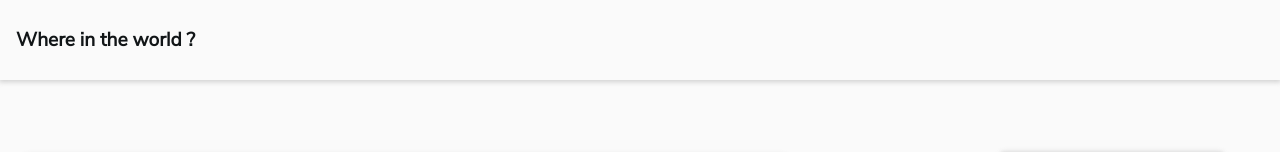
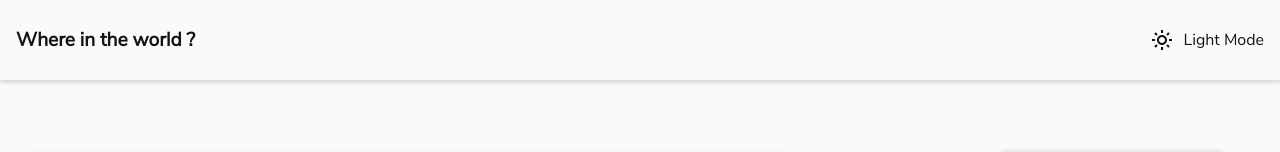
Before and after one commit to abdelmawlaSouat/REST-Countries-API, a React (Create React App) app: page / in a window 1280 px wide. Shown: the top 152 px of the page. Built offline with nearby package versions, Linux system fonts and the light colour scheme; no server answers.

Commit message:
Fix ThemeSwitcher display & add scale to country card

```diff
--- a/src/components/ui/CountryCard.module.scss
+++ b/src/components/ui/CountryCard.module.scss
@@ -6,6 +6,12 @@
   margin: 3rem 1rem;
   border-radius: 5px;
   box-shadow: 0px 1px 5px 1px var(--shadow-color);
+  transition: all 0.1s ease-in;
+
+  &:hover {
+    cursor: pointer;
+    transform: scale(1.1);
+  }
 
   img {
     width: 100%;
--- a/src/components/ui/ThemeSwitcher.tsx
+++ b/src/components/ui/ThemeSwitcher.tsx
@@ -4,7 +4,7 @@
  * Email: abdelmawla.souat@gmail.com
  * -----
  * Created at: 2021-06-02 5:00:10 pm
- * Last Modified: 2021-06-07 6:53:01 pm
+ * Last Modified: 2021-06-11 12:43:23 pm
  * -----
  * Copyright (c) 2021 Yuei
  */
@@ -15,8 +15,8 @@ import { BiSun } from 'react-icons/bi';
 import scss from './ThemeSwitcher.module.scss';
 
 export default function ThemeSwitcher() {
-  const [iconType, setIconType] = useState<JSX.Element | null>();
-  const [themeMode, setThemeMode] = useState<string | null>();
+  const [iconType, setIconType] = useState<JSX.Element | null>(<BiSun />);
+  const [themeMode, setThemeMode] = useState<string | null>('Light Mode');
 
   useEffect((): void => {
     if (!localStorage.getItem('theme')) {
```
